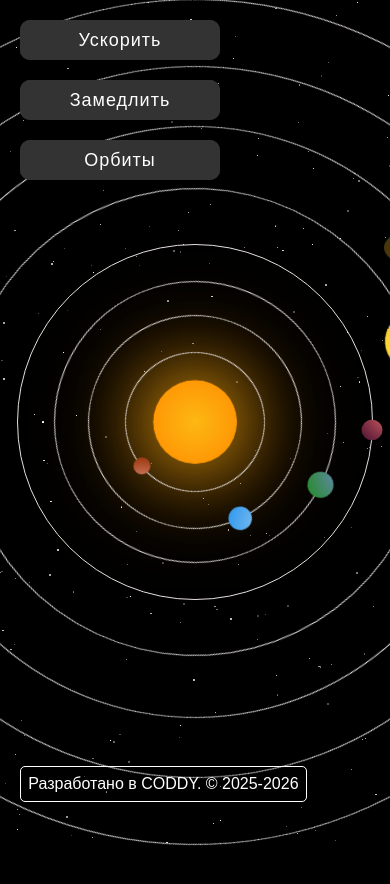
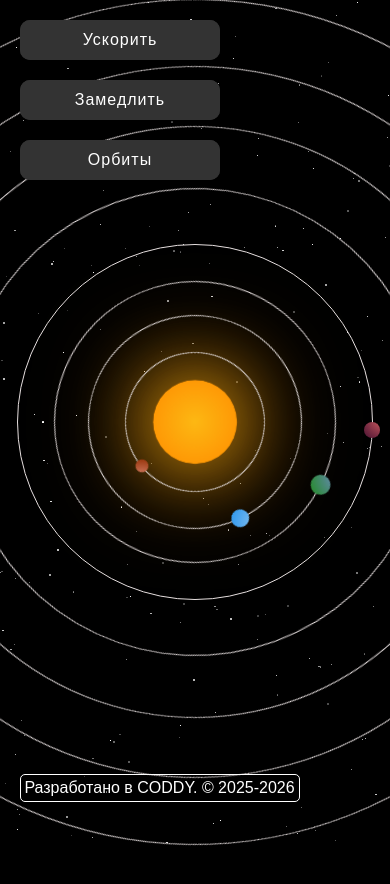
Before and after one commit to qqudzi/Alan, a plain HTML site: page index.html in a window 390 px wide. Shown: the top 884 px of the page. Drawn offline with Linux system fonts and the light colour scheme.

Commit message:
изменение стилей

```diff
--- a/css/button.css
+++ b/css/button.css
@@ -12,7 +12,7 @@
     position: relative;
     z-index: 0;
     font-weight: 500;
-    font-size: large;
+    font-size: medium;
     letter-spacing: 1px;
     border-radius: 10px;
 }
@@ -63,3 +63,9 @@
     50% { background-position: 400% 0; }
     100% { background-position: 0 0; }
 }
+
+@media (max-height : 500px ) {
+      .glow-on-hover {
+          font-size: smaller;
+           }
+                             }
--- a/css/solar.css
+++ b/css/solar.css
@@ -16,6 +16,9 @@
      background: #000000;
      overflow: hidden;
      font-family: Arial, Helvetica, sans-serif;
+     font-size: medium;
+     width: 100dvw;
+     height: 100dvh;
      }
 
 .solar-system {
@@ -76,15 +79,14 @@
 
 .planet {
      position: absolute;
-     transform: scale(1.3);
      border-radius: 50%;
-      top: 0;
+     top: 0;
      left: 50%;
      z-index: 1000;
      pointer-events: auto;
         }
 
-.planet:hover{
+.planet:hover {
      transform: scale(1.3);
               }
 
@@ -267,6 +269,7 @@ button    {
 
 button:hover{
      box-shadow: 5px 5px 15px gray, -5px -5px 15px gray;
+
             }
 
  button:active{
@@ -275,11 +278,38 @@ button:hover{
 
 
 .status-line {
-     position: fixed;
-     left: 5vw;
-     bottom: 5vh;
+     position: absolute;
+     left: 5%;
+     bottom: 5%;
      color: white;
      border: 1px currentColor solid ;
      padding: 2vw;
      border-radius: 5px;
              }
+
+
+
+@media (max-width : 1063px) {
+     .status-line {padding: 1vw;}
+                            }
+
+@media (max-height : 500px ) {
+      body {
+          font-size: smaller;
+           }
+                             }
+    /*
+@media (orientation: landscape) {
+     /*
+    body {
+     height: 100dvh;
+     width: 10dvh;
+         }
+
+
+ .solar-system {
+      height: 100dvh;
+      width: 10dvh;
+         }
+                                 }
+          */
--- a/index.html
+++ b/index.html
@@ -2,7 +2,7 @@
 <html lang="ru">
 <head>
     <meta charset="UTF-8">
-    <meta name="viewport" content="width=device-width, initial-scale=1.0">
+    <meta name="viewport" content="width=device-width, initial-scale=1.0, height=device-height">
     <title>Солнечная система</title>
     <link rel="stylesheet" href="css/solar.css">
     <link rel="stylesheet" href="css/button.css">
@@ -36,6 +36,10 @@
           <div class="orbit neptune-orbit">
                 <div class="planet neptune" data-name="Нептун"></div>
           </div>
+
+          <div class="status-line">
+            Разработано в CODDY. © 2025-2026
+          </div>
     </div>
 -
     <div class="info-panel" id="info-panel">
@@ -45,14 +49,12 @@
     </div>
 
      <div class="controls">
-         <button type="button" id="speed-up" class="glow-on-hover">Ускорить</button>
+         <button type="button" id="speed-up" class="glow-on-hover" >Ускорить</button>
          <button type="button" id="speed-down" class="glow-on-hover">Замедлить</button>
          <button type="button" id="show-hide" onclick="hideShow();" class="glow-on-hover">Орбиты</button>
      </div>
 
-      <div class="status-line">
-            Разработано в CODDY. © 2025-2026
-      </div>
+
 
 
     <script defer src="js/scripts.js">
```
Also changed, not shown: images/favicon.ico (deleted).
